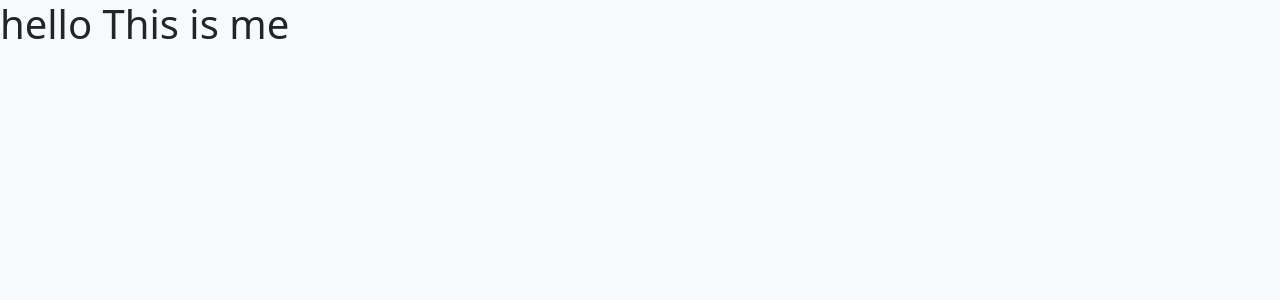
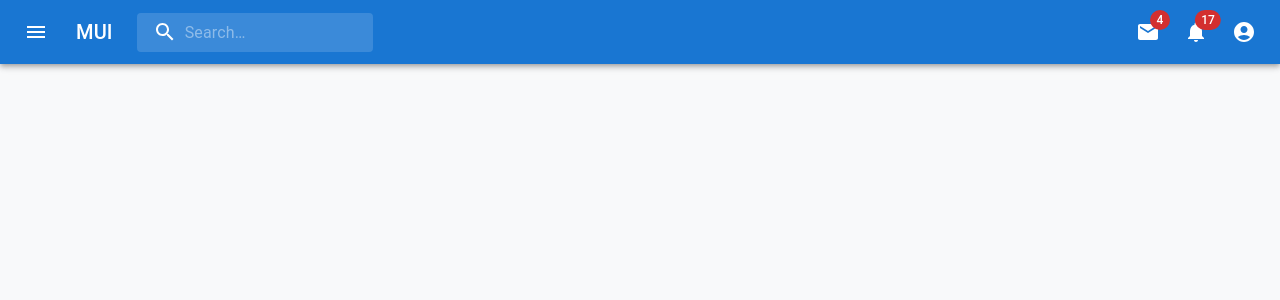
Before and after one commit to Muath01/react-e-commerce, a React (Create React App) app: page / in a window 1280 px wide. Shown: the top 300 px of the page. Built offline with nearby package versions, Linux system fonts and the light colour scheme.

Commit message:
Nav Bar first version

```diff
--- a/package.json
+++ b/package.json
@@ -6,7 +6,7 @@
     "@emotion/react": "^11.10.5",
     "@emotion/styled": "^11.10.5",
     "@mui/icons-material": "^5.11.0",
-    "@mui/material": "^5.11.1",
+    "@mui/material": "^5.11.2",
     "@testing-library/jest-dom": "^5.16.5",
     "@testing-library/react": "^13.4.0",
     "@testing-library/user-event": "^13.5.0",
@@ -14,9 +14,7 @@
     "@types/node": "^16.18.10",
     "@types/react": "^18.0.26",
     "@types/react-dom": "^18.0.10",
-    "bootstrap-icons": "^1.10.2",
     "react": "^18.2.0",
-    "react-bootstrap": "^2.7.0",
     "react-dom": "^18.2.0",
     "react-router-dom": "^6.6.1",
     "react-scripts": "5.0.1",
--- a/src/App.tsx
+++ b/src/App.tsx
@@ -1,8 +1,9 @@
 import { stringify } from 'querystring';
+import {Button} from '@mui/material';
 import React, { ReactElement, ReactNode, useCallback, useState, FC } from 'react';
-import { Container } from 'react-bootstrap';
 import { Route, Routes } from 'react-router-dom';
 import './App.css';
+import NavBar from './components/NavBar';
 
 
 
@@ -12,8 +13,7 @@
 const App:FC = () => {
   return (
     <>
-
-    <h1>hello This is me</h1>
+    <NavBar></NavBar>
 
     </>
   )
--- /dev/null
+++ b/src/components/NavBar.tsx
@@ -0,0 +1,237 @@
+import * as React from 'react';
+import { styled, alpha } from '@mui/material/styles';
+import AppBar from '@mui/material/AppBar';
+import Box from '@mui/material/Box';
+import Toolbar from '@mui/material/Toolbar';
+import IconButton from '@mui/material/IconButton';
+import Typography from '@mui/material/Typography';
+import InputBase from '@mui/material/InputBase';
+import Badge from '@mui/material/Badge';
+import MenuItem from '@mui/material/MenuItem';
+import Menu from '@mui/material/Menu';
+import MenuIcon from '@mui/icons-material/Menu';
+import SearchIcon from '@mui/icons-material/Search';
+import AccountCircle from '@mui/icons-material/AccountCircle';
+import MailIcon from '@mui/icons-material/Mail';
+import NotificationsIcon from '@mui/icons-material/Notifications';
+import MoreIcon from '@mui/icons-material/MoreVert';
+
+const Search = styled('div')(({ theme }) => ({
+  position: 'relative',
+  borderRadius: theme.shape.borderRadius,
+  backgroundColor: alpha(theme.palette.common.white, 0.15),
+  '&:hover': {
+    backgroundColor: alpha(theme.palette.common.white, 0.25),
+  },
+  marginRight: theme.spacing(2),
+  marginLeft: 0,
+  width: '100%',
+  [theme.breakpoints.up('sm')]: {
+    marginLeft: theme.spacing(3),
+    width: 'auto',
+  },
+}));
+
+const SearchIconWrapper = styled('div')(({ theme }) => ({
+  padding: theme.spacing(0, 2),
+  height: '100%',
+  position: 'absolute',
+  pointerEvents: 'none',
+  display: 'flex',
+  alignItems: 'center',
+  justifyContent: 'center',
+}));
+
+const StyledInputBase = styled(InputBase)(({ theme }) => ({
+  color: 'inherit',
+  '& .MuiInputBase-input': {
+    padding: theme.spacing(1, 1, 1, 0),
+    // vertical padding + font size from searchIcon
+    paddingLeft: `calc(1em + ${theme.spacing(4)})`,
+    transition: theme.transitions.create('width'),
+    width: '100%',
+    [theme.breakpoints.up('md')]: {
+      width: '20ch',
+    },
+  },
+}));
+
+
+
+
+export default function NavBar() {
+  const [anchorEl, setAnchorEl] = React.useState(null);
+  const [mobileMoreAnchorEl, setMobileMoreAnchorEl] = React.useState(null);
+
+  const isMenuOpen = Boolean(anchorEl);
+  const isMobileMenuOpen = Boolean(mobileMoreAnchorEl);
+
+  const handleProfileMenuOpen = (event: any) => {
+    console.log("eventType: ", event.type);
+    setAnchorEl(event.currentTarget);
+  };
+
+  const handleMobileMenuClose = () => {
+    setMobileMoreAnchorEl(null);
+  };
+
+  const handleMenuClose = () => {
+    setAnchorEl(null);
+    handleMobileMenuClose();
+  };
+
+  const handleMobileMenuOpen = (event: any) => {
+    setMobileMoreAnchorEl(event.currentTarget);
+  };
+
+  const menuId = 'primary-search-account-menu';
+  const renderMenu = (
+    <Menu
+      anchorEl={anchorEl}
+      anchorOrigin={{
+        vertical: 'top',
+        horizontal: 'right',
+      }}
+      id={menuId}
+      keepMounted
+      transformOrigin={{
+        vertical: 'top',
+        horizontal: 'right',
+      }}
+      open={isMenuOpen}
+      onClose={handleMenuClose}
+    >
+      <MenuItem onClick={handleMenuClose}>Profile</MenuItem>
+      <MenuItem onClick={handleMenuClose}>My account</MenuItem>
+    </Menu>
+  );
+
+  const mobileMenuId = 'primary-search-account-menu-mobile';
+  const renderMobileMenu = (
+    <Menu
+      anchorEl={mobileMoreAnchorEl}
+      anchorOrigin={{
+        vertical: 'top',
+        horizontal: 'right',
+      }}
+      id={mobileMenuId}
+      keepMounted
+      transformOrigin={{
+        vertical: 'top',
+        horizontal: 'right',
+      }}
+      open={isMobileMenuOpen}
+      onClose={handleMobileMenuClose}
+    >
+      <MenuItem>
+        <IconButton size="large" aria-label="show 4 new mails" color="inherit">
+          <Badge badgeContent={4} color="error">
+            <MailIcon />
+          </Badge>
+        </IconButton>
+        <p>Messages</p>
+      </MenuItem>
+      <MenuItem>
+        <IconButton
+          size="large"
+          aria-label="show 17 new notifications"
+          color="inherit"
+        >
+          <Badge badgeContent={17} color="error">
+            <NotificationsIcon />
+          </Badge>
+        </IconButton>
+        <p>Notifications</p>
+      </MenuItem>
+      <MenuItem onClick={e => handleProfileMenuOpen(e)}>
+        <IconButton
+          size="large"
+          aria-label="account of current user"
+          aria-controls="primary-search-account-menu"
+          aria-haspopup="true"
+          color="inherit"
+        >
+          <AccountCircle />
+        </IconButton>
+        <p>Profile</p>
+      </MenuItem>
+    </Menu>
+  );
+
+  return (
+    <Box sx={{ flexGrow: 1 }}>
+      <AppBar position="static">
+        <Toolbar>
+          <IconButton
+            size="large"
+            edge="start"
+            color="inherit"
+            aria-label="open drawer"
+            sx={{ mr: 2 }}
+          >
+            <MenuIcon />
+          </IconButton>
+          <Typography
+            variant="h6"
+            noWrap
+            component="div"
+            sx={{ display: { xs: 'none', sm: 'block' } }}
+          >
+            MUI
+          </Typography>
+          <Search>
+            <SearchIconWrapper>
+              <SearchIcon />
+            </SearchIconWrapper>
+            <StyledInputBase
+              placeholder="Search…"
+              inputProps={{ 'aria-label': 'search' }}
+            />
+          </Search>
+          <Box sx={{ flexGrow: 1 }} />
+          <Box sx={{ display: { xs: 'none', md: 'flex' } }}>
+            <IconButton size="large" aria-label="show 4 new mails" color="inherit">
+              <Badge badgeContent={4} color="error">
+                <MailIcon />
+              </Badge>
+            </IconButton>
+            <IconButton
+              size="large"
+              aria-label="show 17 new notifications"
+              color="inherit"
+            >
+              <Badge badgeContent={17} color="error">
+                <NotificationsIcon />
+              </Badge>
+            </IconButton>
+            <IconButton
+              size="large"
+              edge="end"
+              aria-label="account of current user"
+              aria-controls={menuId}
+              aria-haspopup="true"
+              onClick={handleProfileMenuOpen}
+              color="inherit"
+            >
+              <AccountCircle />
+            </IconButton>
+          </Box>
+          <Box sx={{ display: { xs: 'flex', md: 'none' } }}>
+            <IconButton
+              size="large"
+              aria-label="show more"
+              aria-controls={mobileMenuId}
+              aria-haspopup="true"
+              onClick={handleMobileMenuOpen}
+              color="inherit"
+            >
+              <MoreIcon />
+            </IconButton>
+          </Box>
+        </Toolbar>
+      </AppBar>
+      {renderMobileMenu}
+      {renderMenu}
+    </Box>
+  );
+}
```
Also changed, not shown: 1 other file (tests, documents, lock files or other folders).
